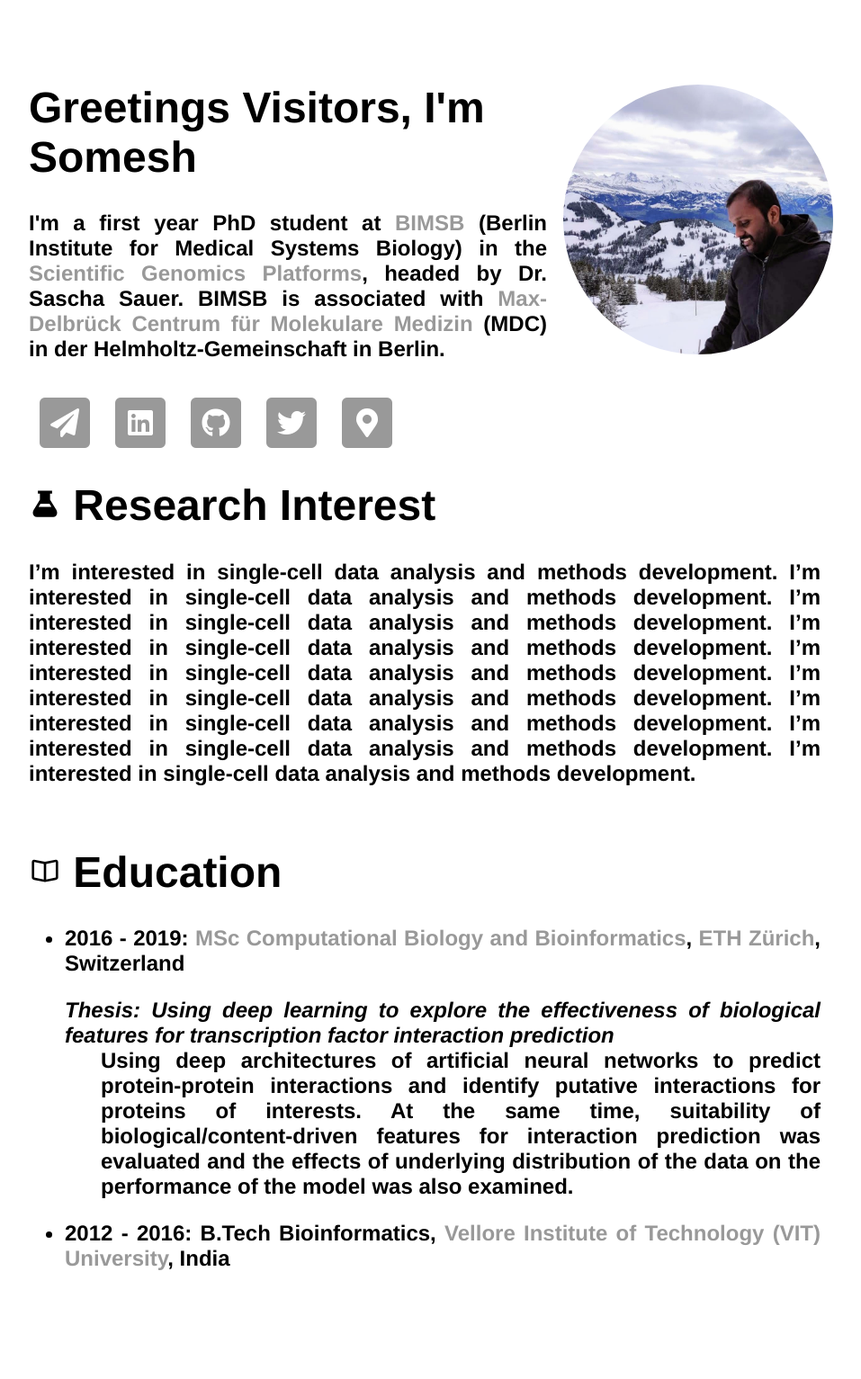
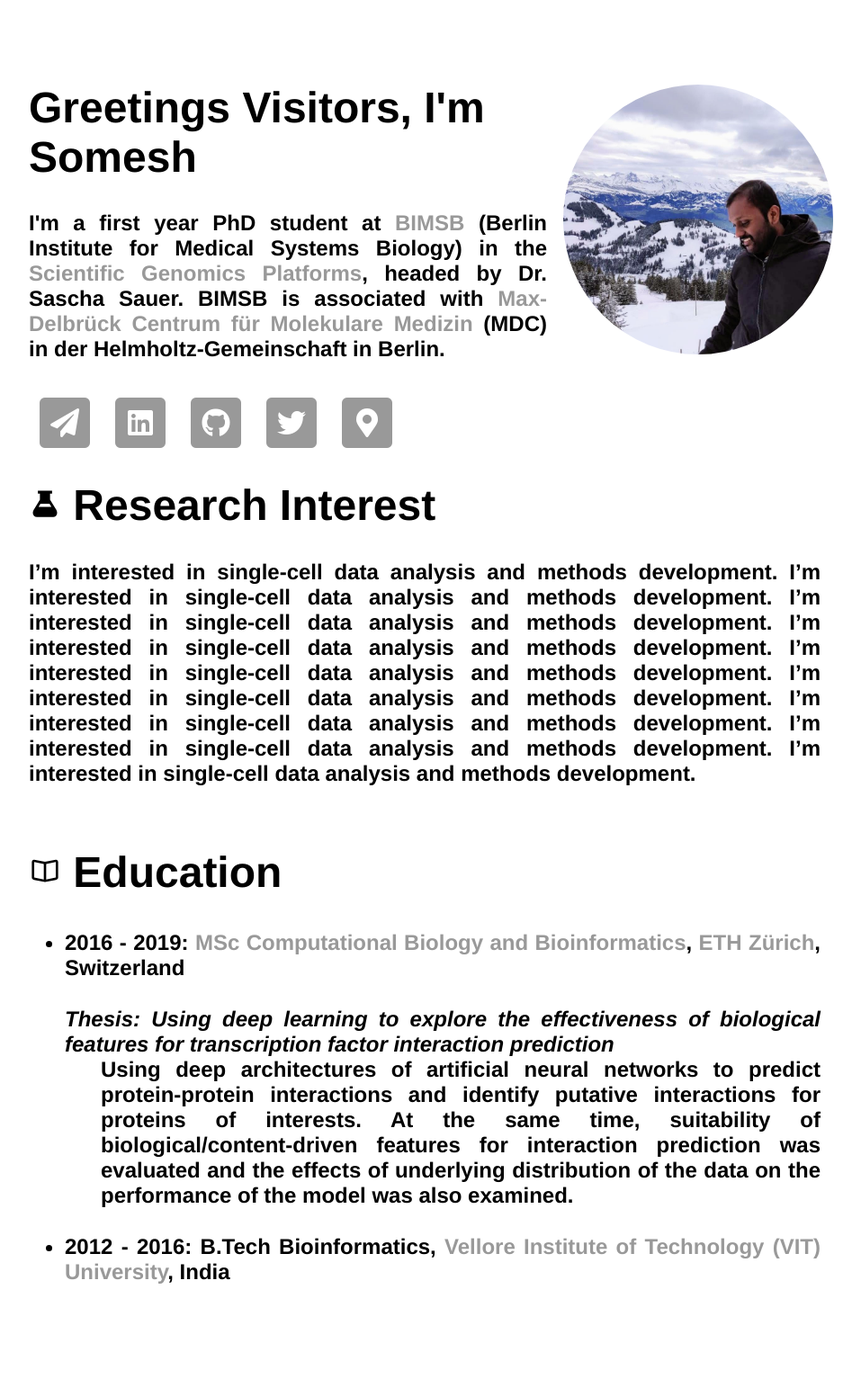
Before and after one commit to saisomesh2594/saisomesh2594.github.io, a Jekyll site: the page built from index.html, in a window 1280 px wide. Shown: the whole page at 90% size, without its empty margins (160-1117 px from the left). Built offline with Jekyll 4.4.1, drawn with Linux system fonts in a browser that asks for light colours.

Commit message:
Update main.css

```diff
--- a/css/main.css
+++ b/css/main.css
@@ -13,6 +13,10 @@ nav ul, footer ul {
 nav ul li, footer ul li {
     display: inline;
     margin-right: 20px;
+}
+
+ul li {
+    padding: 5px 0px;
 }
 
 a {
```
